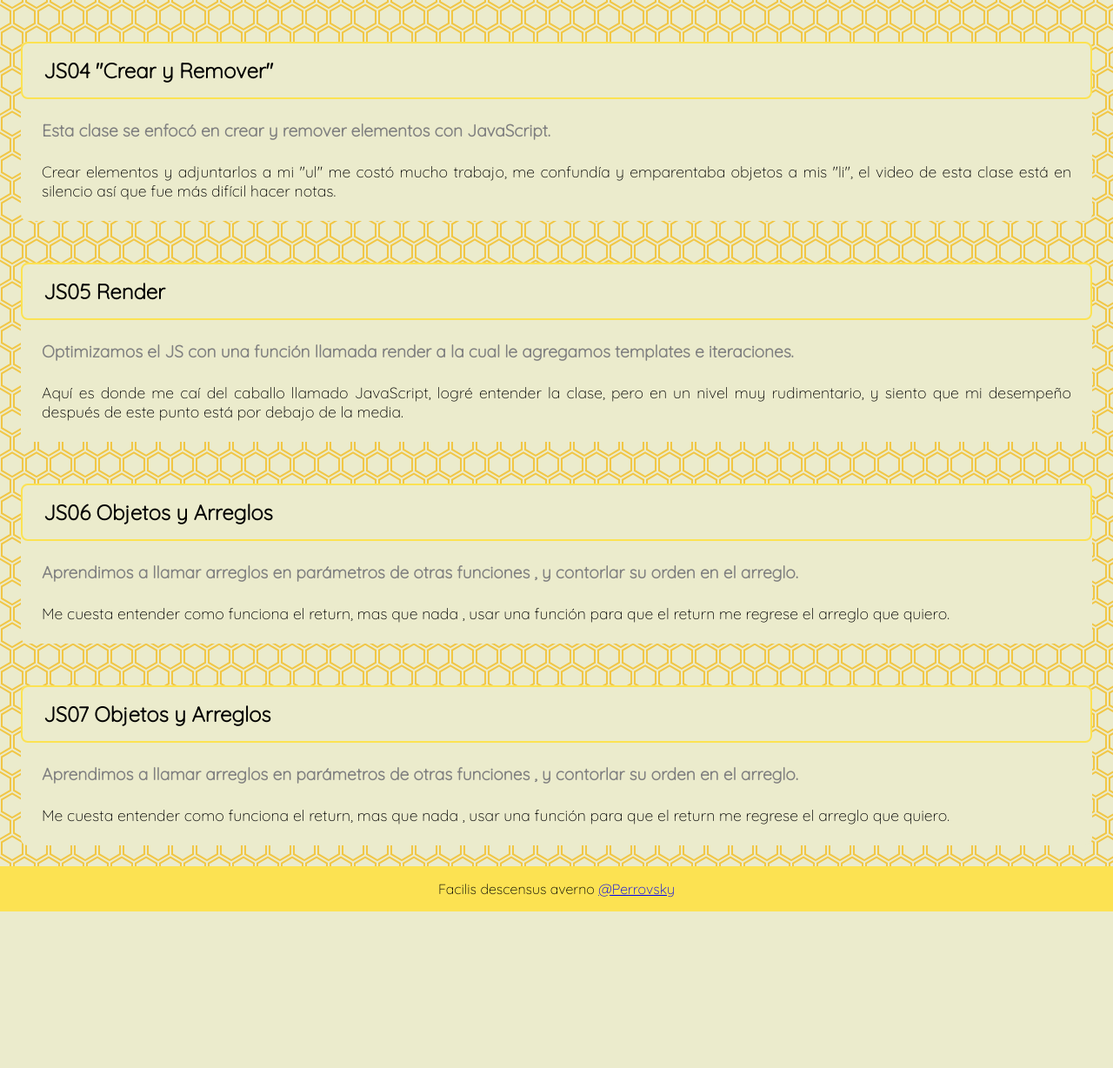
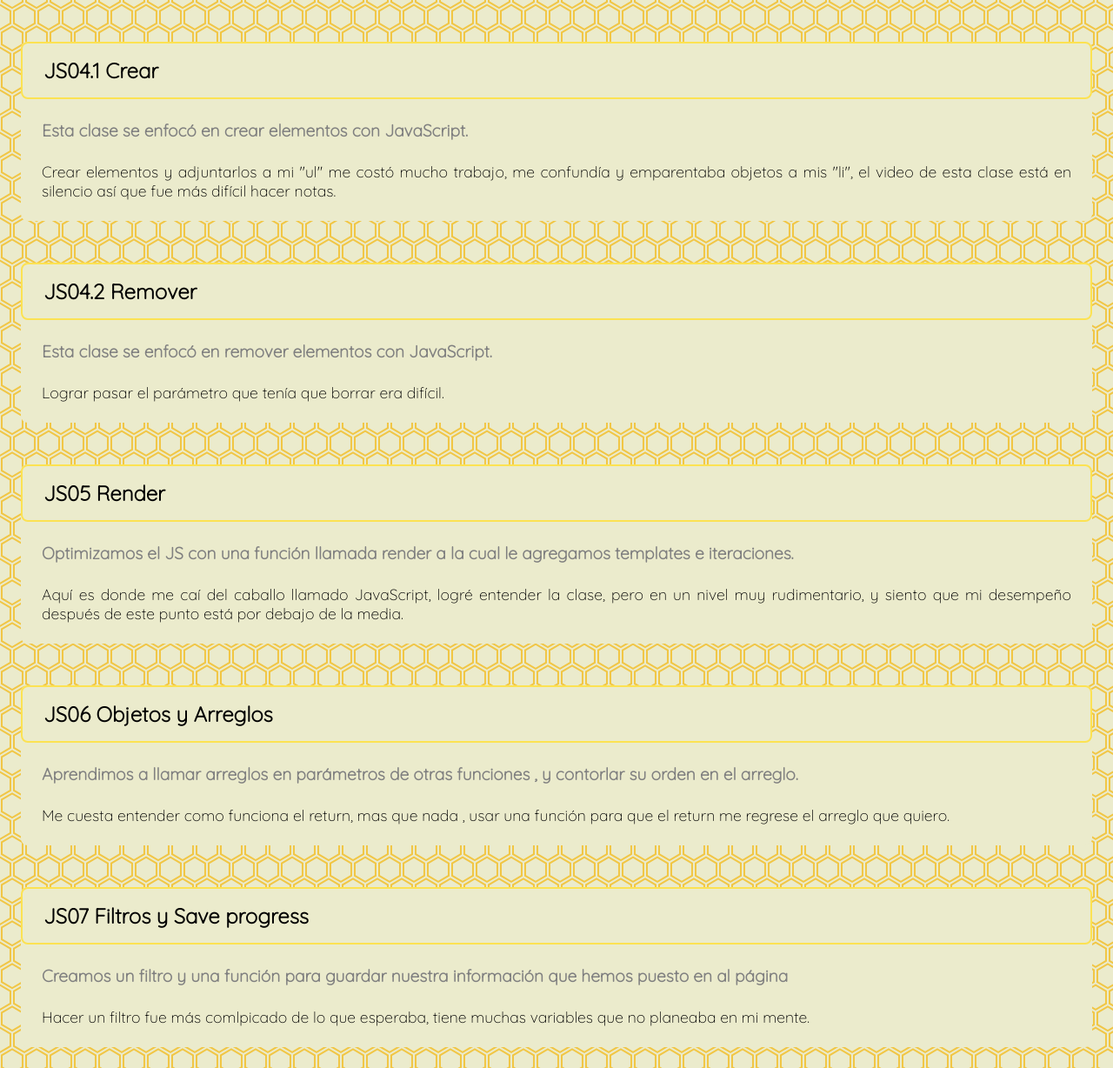
Before and after one commit to ChampBloom/MiJS, a plain HTML site: page MiJS.html in a window 1280 px wide. Shown: the part 960-2188 px from the top of the page at 87% size. Before the commit the page ends 2008 px from the top, so only its background shows below. Drawn offline with Linux system fonts and the light colour scheme; a web font is replaced by a local one.

Commit message:
Version Final 2.0
separé dos tarea y terminé de escribir JS07

```diff
--- a/MiJS.html
+++ b/MiJS.html
@@ -64,14 +64,25 @@
             </section>
             <section class="lesson">
                 <h2 class="title">
-                    JS04 "Crear y Remover"
+                    JS04.1 Crear
                 </h2>
                 <div class="text">
-                    Esta clase se enfocó en crear y remover elementos con JavaScript.
+                    Esta clase se enfocó en crear elementos con JavaScript.
                 </div>
                 <div class="struggle_text">
                     Crear elementos y adjuntarlos a mi "ul" me costó mucho trabajo, me confundía y emparentaba objetos a
                     mis "li", el video de esta clase está en silencio así que fue más difícil hacer notas.
+                </div>
+            </section>
+            <section class="lesson">
+                <h2 class="title">
+                    JS04.2 Remover
+                </h2>
+                <div class="text">
+                    Esta clase se enfocó en remover elementos con JavaScript.
+                </div>
+                <div class="struggle_text">
+                    Lograr pasar el parámetro que tenía que borrar era difícil.
                 </div>
             </section>
             <section class="lesson">
@@ -99,13 +110,13 @@
             </section>
             <section class="lesson">
                 <h2 class="title">
-                    JS07 Objetos y Arreglos
+                    JS07 Filtros y Save progress
                 </h2>
                 <div class="text">
-                    Aprendimos a llamar arreglos en parámetros de otras funciones , y contorlar su orden en el arreglo.
+                    Creamos un filtro y una función para guardar nuestra información que hemos puesto en al página
                 </div>
                 <div class="struggle_text">
-                    Me cuesta entender como funciona el return, mas que nada , usar una función para que el return me regrese el arreglo que quiero.
+                    Hacer un filtro fue más comlpicado de lo que esperaba, tiene muchas variables que no planeaba en mi mente.
                 </div>
             </section>
         </div>
```
